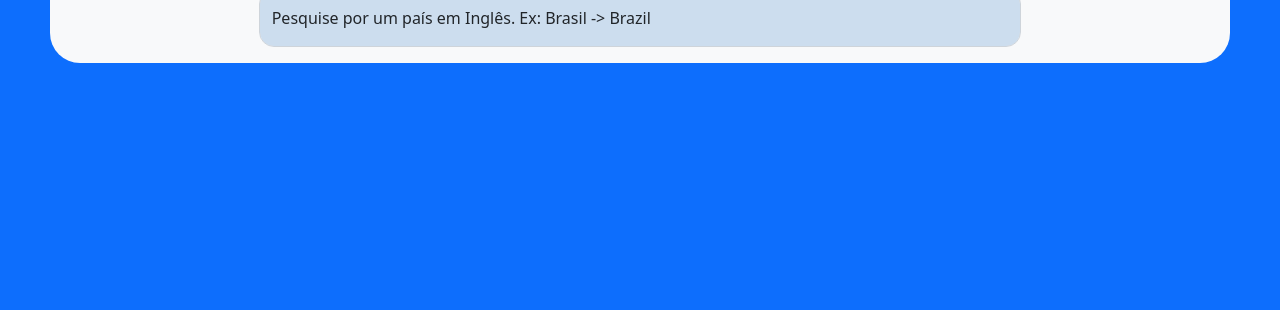
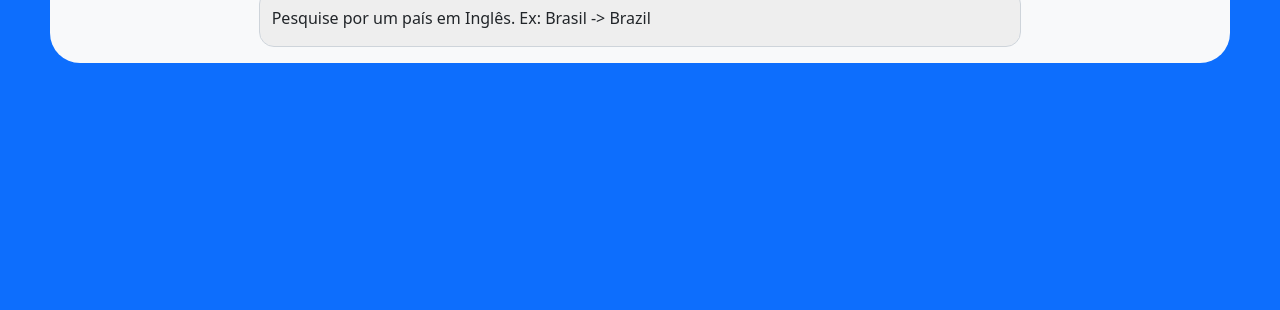
Before and after one commit to alvesil/dadoscovid, a plain HTML site: page index.html in a window 1280 px wide. Shown: the part 490-800 px from the top of the page. Drawn offline with nearby package versions, Linux system fonts and the light colour scheme; no server answers.

Commit message:
alterções no layout

```diff
--- a/style.css
+++ b/style.css
@@ -10,7 +10,7 @@ body{
 }
 
 .card, .form-control{
-    background-color: #cde;
+    background-color: #eee;
     border-radius: 15px;
 }
 
```
